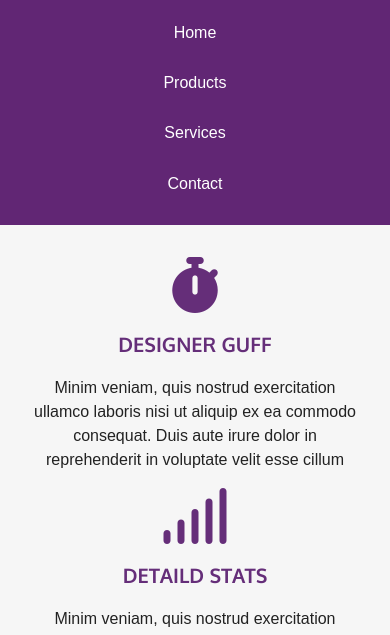
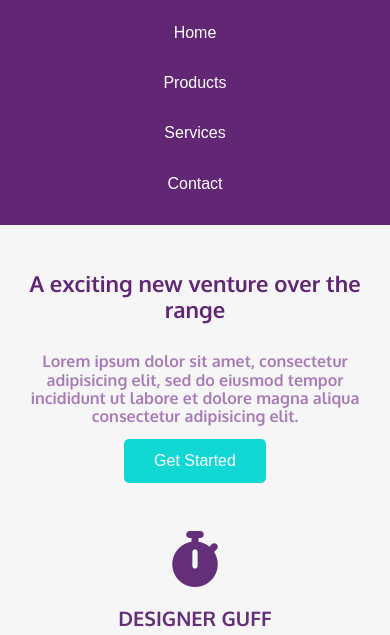
Before and after one commit to Gunarks/Range-Hotels, a plain HTML site: page index.html in a window 390 px wide. Shown: the part 95-730 px from the top of the page. Drawn offline with Linux system fonts and the light colour scheme.

Commit message:
<Feat>[Web design]:Projeto responsivo

```diff
--- a/index.html
+++ b/index.html
@@ -36,7 +36,7 @@
             </nav>
         </header>
 
-        <!-- <section class="top-content">
+        <section class="top-content">
             <div class="max-content">
                 <div class="icon-play">
                     <img src="/images/icon_play.svg" alt="">
@@ -50,7 +50,7 @@
                 </h2>
                 <a class="btn-link" href="#">Get Started</a>
             </div>
-        </section> -->
+        </section>
 
         <section class="midlle-content row">
             <div class="max-content">
```
